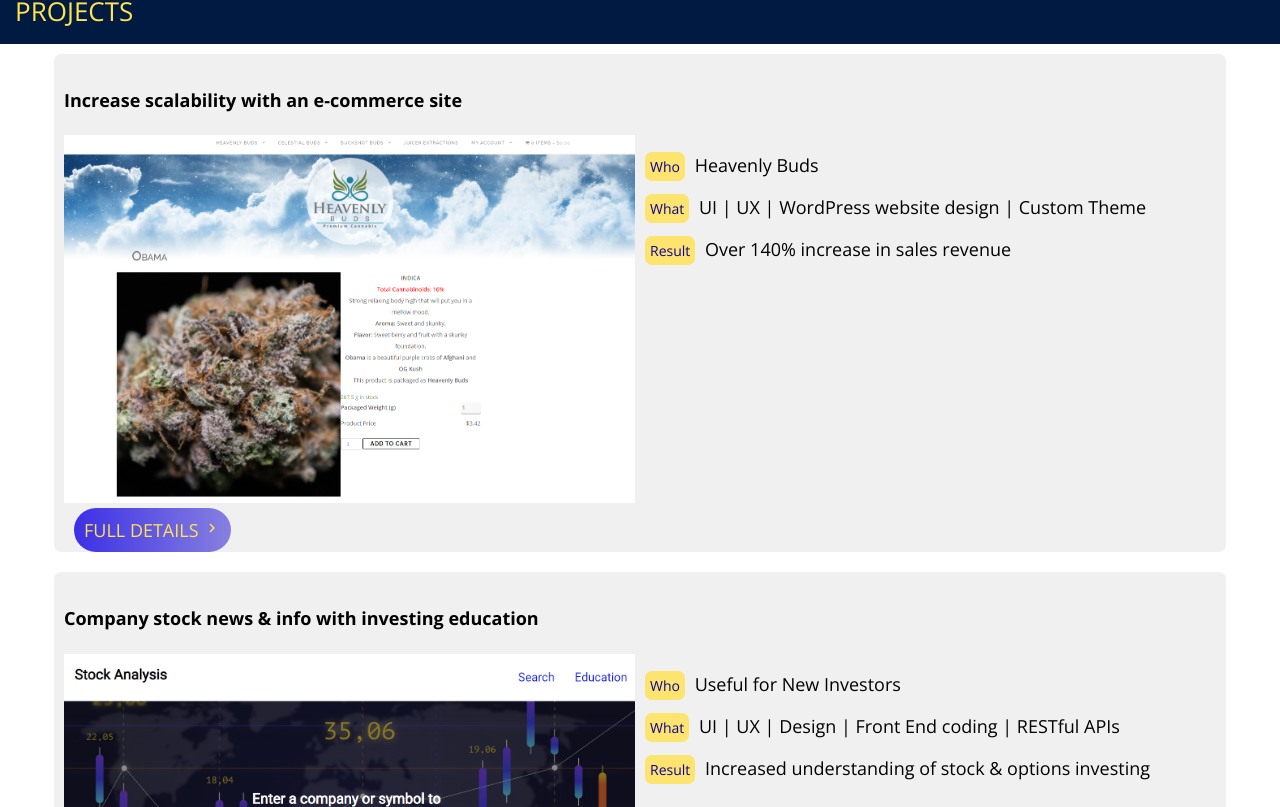
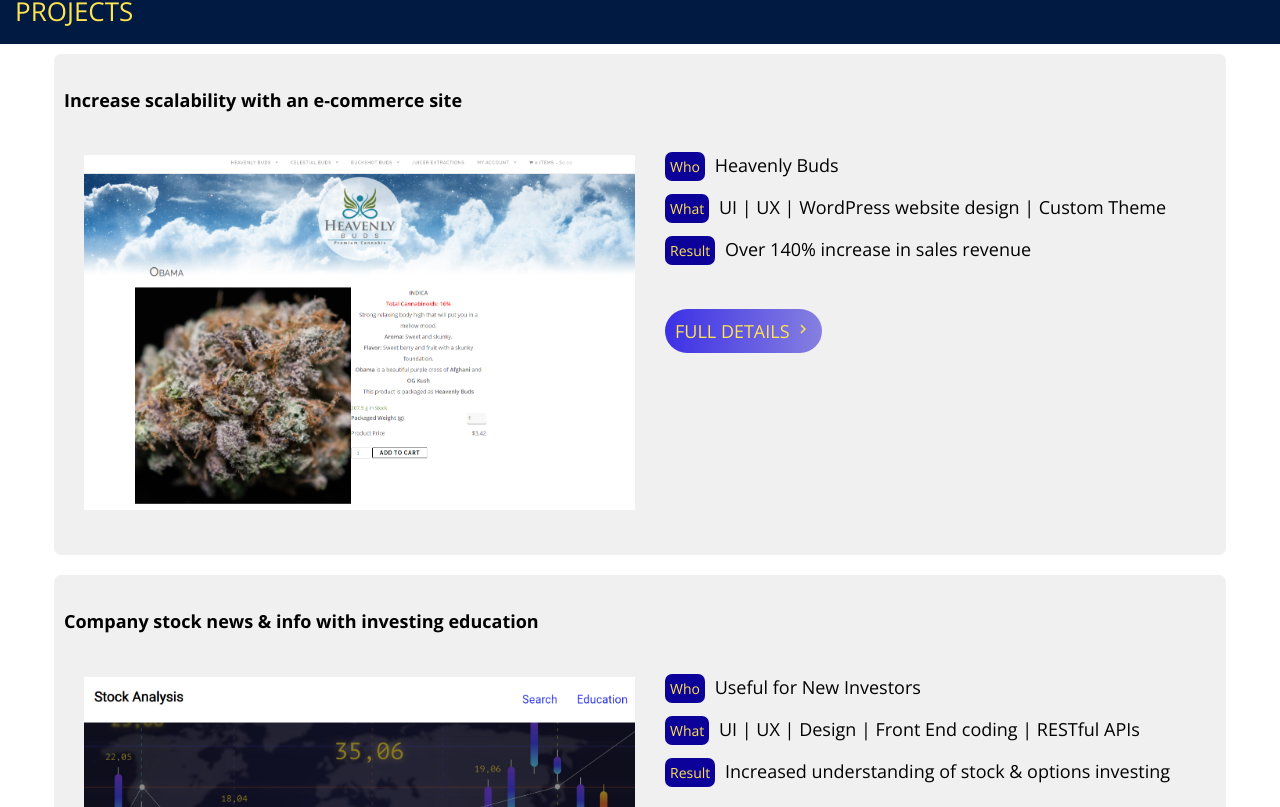
Before and after one commit to miguelr215/miguel_ramos_portfolio, a React (Create React App) app: page / in a window 1280 px wide. Shown: the part 1413-2220 px from the top of the page. Built offline with nearby package versions, Linux system fonts and the light colour scheme.

Commit message:
update btn ui

```diff
--- a/src/components/Projects/Projects.css
+++ b/src/components/Projects/Projects.css
@@ -3,8 +3,8 @@
 }
 
 .project_brief_label {
-    color: #0C0299;
-    background-color: rgba(255, 226, 79, 0.8);
+    background-color: #0C0299;
+    color: rgba(255, 226, 79);
     font-size: 12px;
     margin-right: 5px;
     padding: 5px;
@@ -36,6 +36,7 @@
 
 .project_image {
     margin-right: 10px;
+    padding: 20px;
     width: 45%;
     height: 45%;
     flex: 1;
@@ -46,25 +47,28 @@
 }
 
 .full_detail_btn {
+    display: inline-block;
     text-decoration: none;
     padding: 10px;
-    margin: 10px;
-    /* font-weight: 700; */
+    margin-top: 30px;
     border-radius: 50px;
     background: linear-gradient(to right, #3C30E6, #8680e0);
     color: #FFE34F;
+    transition: all .2s;
 }
 
 .full_detail_btn:hover {
     background: none;
     background-color: #3C30E6;
-    color: #E6C930;
+    color: #fcff52;
     box-shadow: 2px 2px 2px rgb(42, 42, 42);
+    transform: translate(-2px, -2px);
 }
 
 .full_detail_btn:active {
     background-color: #0a027a;
     color: #fff;
+    transform: translate(0, 0);
 }
 
 @media all and (min-width: 750px) {
--- a/src/components/Projects/Projects.js
+++ b/src/components/Projects/Projects.js
@@ -21,15 +21,15 @@
                         <p>
                             <span className="project_brief_label">Result</span> {project.result}
                         </p>
+                        <Link
+                            className="full_detail_btn"
+                            to={`/project/:${project.path}`}
+                            onClick={e => this.props.onSelectProject(project.ProjectID, project.path)}
+                        >
+                            FULL DETAILS <MdKeyboardArrowRight className="full_detail_arrow" />
+                        </Link>
                     </div>
                 </div>
-                <Link
-                    className="full_detail_btn"
-                    to={`/project/:${project.path}`}
-                    onClick={e => this.props.onSelectProject(project.ProjectID, project.path)}
-                >
-                    FULL DETAILS <MdKeyboardArrowRight className="full_detail_arrow" />
-                </Link>
             </div>
         ));
 
```
